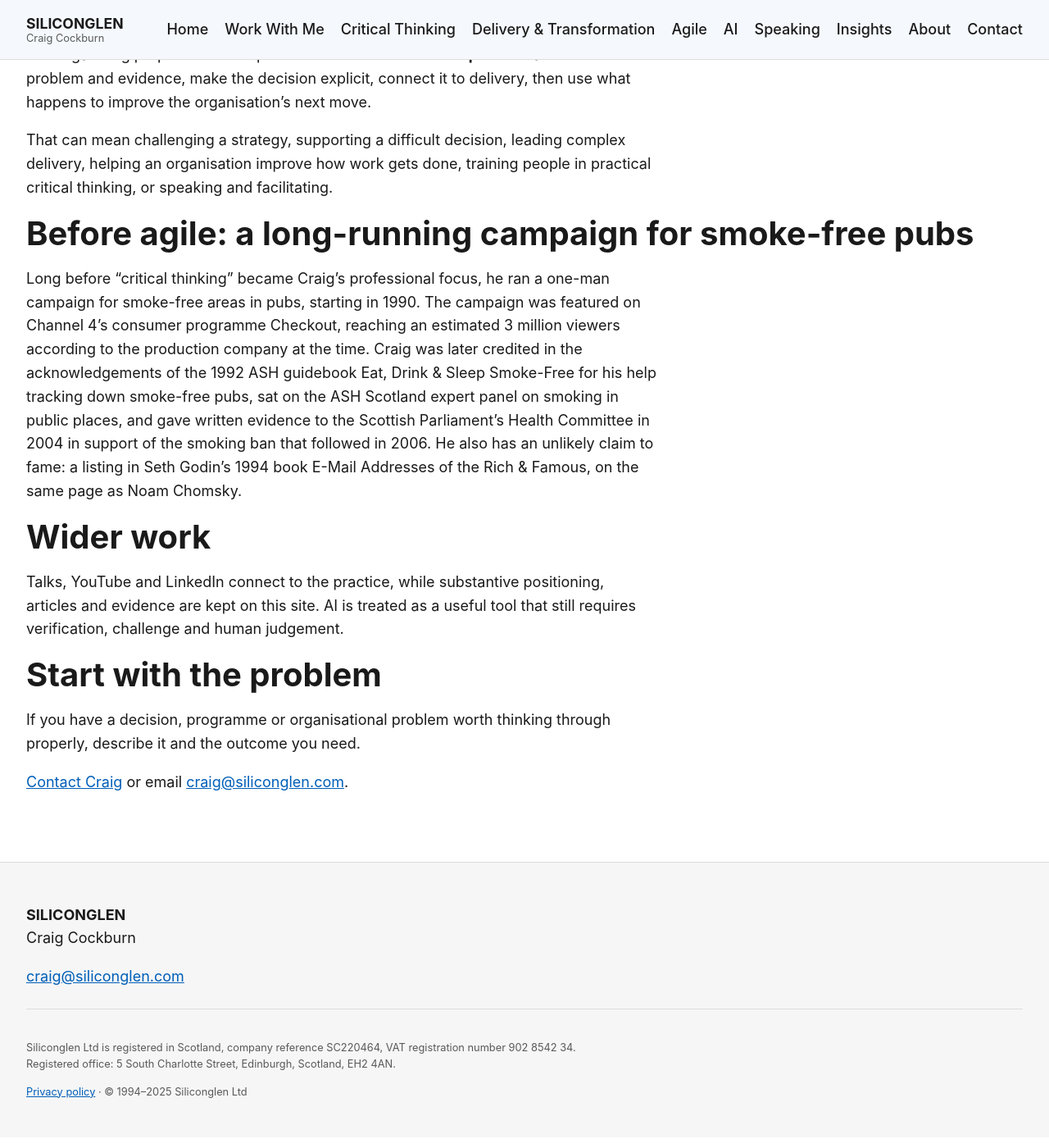
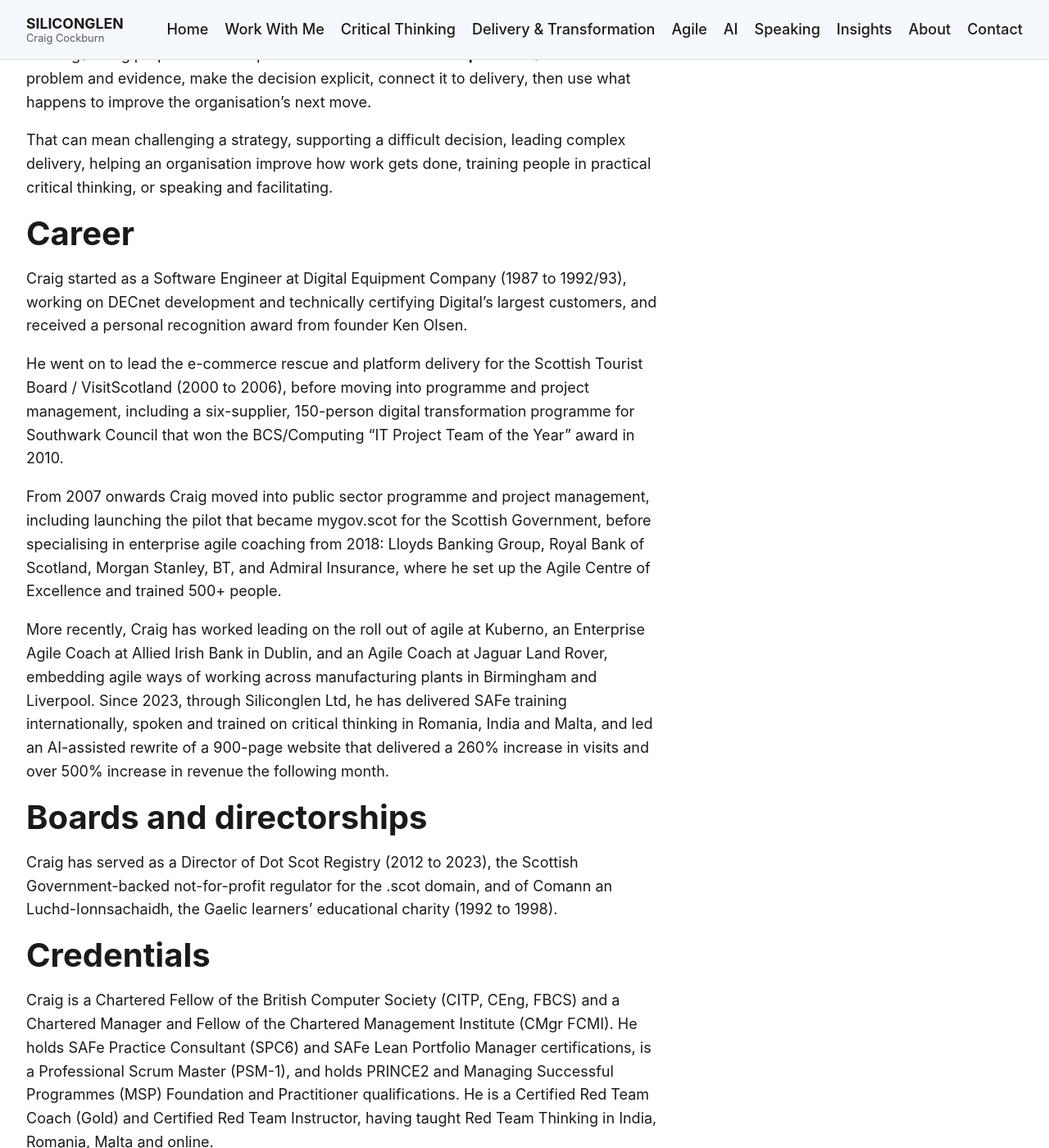
Before and after one commit to siliconglen/siliconglen-site, a Jekyll site: the page built from about/index.md, in a window 1280 px wide and 1400 px high, scrolled down 1027 px. Shown: the whole window at 82% size. Built offline with Jekyll 4.4.1, drawn with Linux system fonts in a browser that asks for light colours; some of the changed text lies outside the part shown.

Commit message:
Expand Craig Cockburn career profile

```diff
--- a/about/index.md
+++ b/about/index.md
@@ -25,6 +25,38 @@ The organising proposition is simple: **Think. Decide. Deliver. Improve.** Start
 
 That can mean challenging a strategy, supporting a difficult decision, leading complex delivery, helping an organisation improve how work gets done, training people in practical critical thinking, or speaking and facilitating.
 
+## Career
+
+Craig started as a Software Engineer at Digital Equipment Company (1987 to 1992/93), working on DECnet development and technically certifying Digital's largest customers, and received a personal recognition award from founder Ken Olsen.
+
+He went on to lead the e-commerce rescue and platform delivery for the Scottish Tourist Board / VisitScotland (2000 to 2006), before moving into programme and project management, including a six-supplier, 150-person digital transformation programme for Southwark Council that won the BCS/Computing "IT Project Team of the Year" award in 2010.
+
+From 2007 onwards Craig moved into public sector programme and project management, including launching the pilot that became mygov.scot for the Scottish Government, before specialising in enterprise agile coaching from 2018: Lloyds Banking Group, Royal Bank of Scotland, Morgan Stanley, BT, and Admiral Insurance, where he set up the Agile Centre of Excellence and trained 500+ people.
+
+More recently, Craig has worked leading on the roll out of agile at Kuberno, an Enterprise Agile Coach at Allied Irish Bank in Dublin, and an Agile Coach at Jaguar Land Rover, embedding agile ways of working across manufacturing plants in Birmingham and Liverpool. Since 2023, through Siliconglen Ltd, he has delivered SAFe training internationally, spoken and trained on critical thinking in Romania, India and Malta, and led an AI-assisted rewrite of a 900-page website that delivered a 260% increase in visits and over 500% increase in revenue the following month.
+
+## Boards and directorships
+
+Craig has served as a Director of Dot Scot Registry (2012 to 2023), the Scottish Government-backed not-for-profit regulator for the .scot domain, and of Comann an Luchd-Ionnsachaidh, the Gaelic learners' educational charity (1992 to 1998).
+
+## Credentials
+
+Craig is a Chartered Fellow of the British Computer Society (CITP, CEng, FBCS) and a Chartered Manager and Fellow of the Chartered Management Institute (CMgr FCMI). He holds SAFe Practice Consultant (SPC6) and SAFe Lean Portfolio Manager certifications, is a Professional Scrum Master (PSM-1), and holds PRINCE2 and Managing Successful Programmes (MSP) Foundation and Practitioner qualifications. He is a Certified Red Team Coach (Gold) and Certified Red Team Instructor, having taught Red Team Thinking in India, Romania, Malta and online.
+
+He holds an M.Sc. in Large Software Systems Development from Napier University (with class medal and distinction) and a B.Sc. (Honours) in Computer Science from the University of Edinburgh, with distinction in Artificial Intelligence.
+
+## Publications and recognition
+
+Craig is co-author of *Agile: An Unexpected Journey* and wrote the foreword to *Your Guide to Passing the PSM-I Assessment*. He is named in the official W3C HTML5 specification acknowledgements, and is thanked in Mike Burrows' *Agendashift*.
+
+In 2025, following consultation with Professor Shane Frederick of Yale's School of Management, Craig published a paper offering a small correction to how Daniel Kahneman's *Thinking, Fast and Slow* summarised Frederick's own research.
+
+In 1990, Craig drafted a patent application for a keyboardless, laptop-shaped device for browsing pages and following links, complete with bookmarks and personalised news, predating the web browser and Digital's first PC launch. The application stalled when internal sponsorship changed and was never filed.
+
+## Speaking
+
+Craig has given talks at Agile Tour London, agile20reflect (which he co-organised in 2021), and as a guest conference speaker on product management and organisational decision-making in Cluj, Romania and Bangalore, India. He has also guest lectured at Edinburgh Napier University and the University of Edinburgh.
+
 ## Before agile: a long-running campaign for smoke-free pubs
 
 Long before "critical thinking" became Craig's professional focus, he ran a one-man campaign for smoke-free areas in pubs, starting in 1990. The campaign was featured on Channel 4's consumer programme Checkout, reaching an estimated 3 million viewers according to the production company at the time. Craig was later credited in the acknowledgements of the 1992 ASH guidebook Eat, Drink & Sleep Smoke-Free for his help tracking down smoke-free pubs, sat on the ASH Scotland expert panel on smoking in public places, and gave written evidence to the Scottish Parliament's Health Committee in 2004 in support of the smoking ban that followed in 2006. He also has an unlikely claim to fame: a listing in Seth Godin's 1994 book E-Mail Addresses of the Rich & Famous, on the same page as Noam Chomsky.
```
Also changed, not shown: ai/index.md (+1 -1 lines), index.md (+1 -1 lines).
